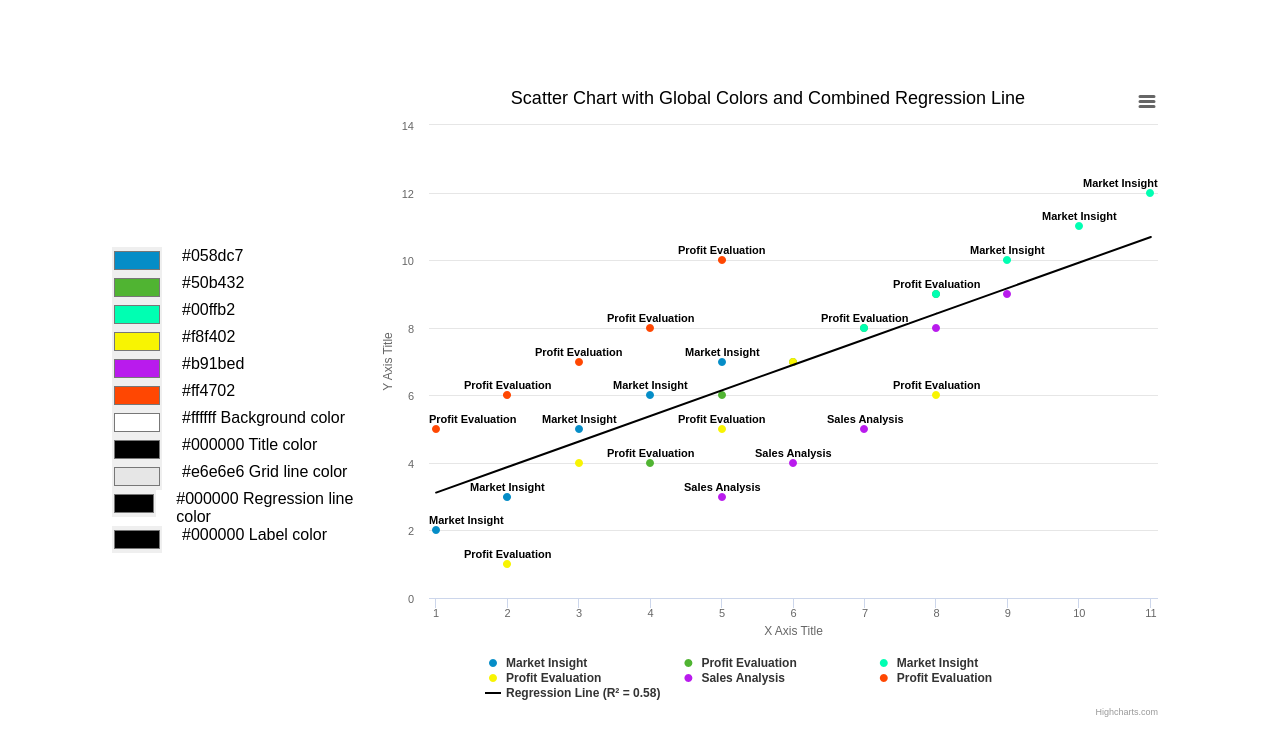
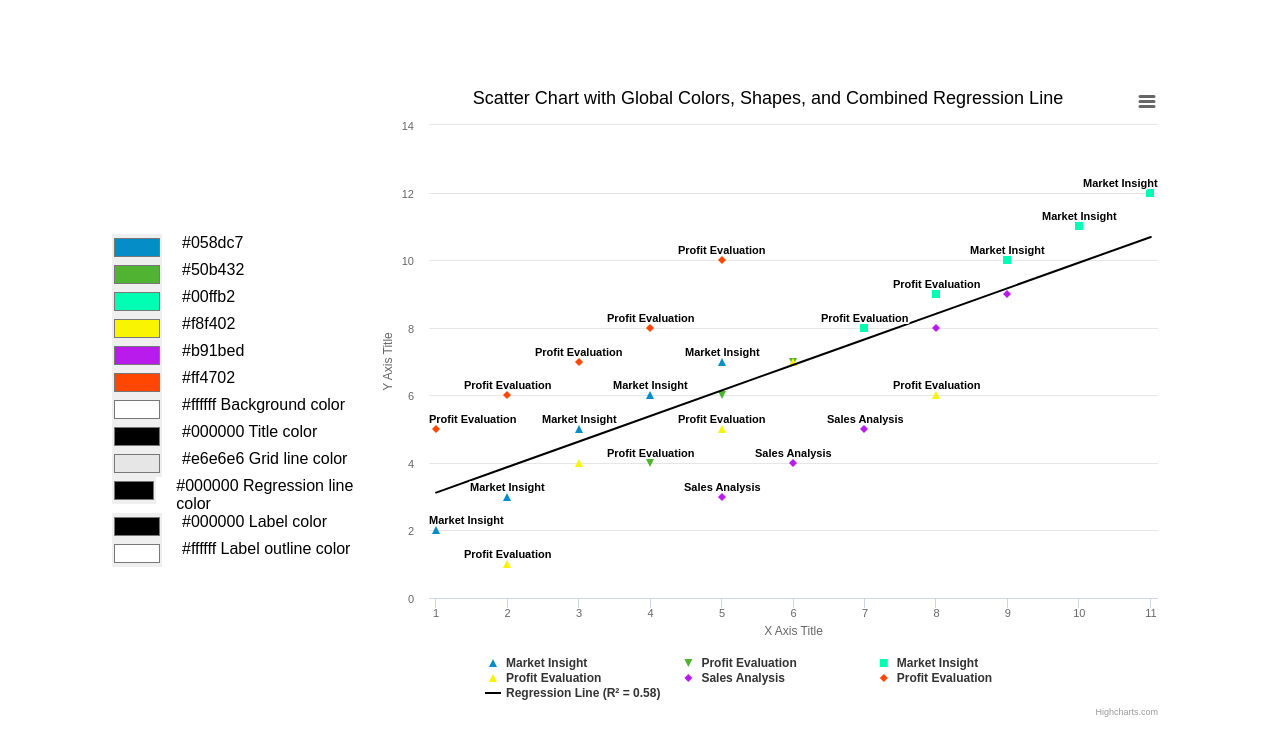
Before and after one commit to Samuel-Stjernstrom-Gimse/highchartsColorPicker, a plain HTML site: page index.html in a window 1280 px wide. Drawn offline with nearby package versions, Linux system fonts and the light colour scheme.

Commit message:
add labels

```diff
--- a/script.js
+++ b/script.js
@@ -13,6 +13,7 @@ let titleColor = '#000000'; // Default title color
 let gridLineColor = '#e6e6e6'; // Default grid line color
 let regressionLineColor = '#000000'; // Default regression line color
 let labelColor = '#000000'; // Default series label color
+let labelOutlineColor = '#ffffff'; // Default label outline color
 
 const target = document.getElementById('color-pickers');
 
@@ -20,6 +21,12 @@ const target = document.getElementById('color-pickers');
 const getRandomTitle = () => {
     const titles = ['Growth Trend', 'Sales Analysis', 'Market Insight', 'Revenue Forecast', 'Data Summary', 'Profit Evaluation'];
     return titles[Math.floor(Math.random() * titles.length)];
+};
+
+// Function to randomly assign shapes to the points
+const getRandomShape = () => {
+    const shapes = ['circle', 'square', 'diamond', 'triangle', 'triangle-down'];
+    return shapes[Math.floor(Math.random() * shapes.length)];
 };
 
 // Helper function for linear regression and R² calculation
@@ -113,6 +120,13 @@ const labelColorPicker = createColorPicker('Label color', labelColor, (value) =>
 });
 target.appendChild(labelColorPicker);
 
+// Label outline (stroke) color picker
+const labelOutlineColorPicker = createColorPicker('Label outline color', labelOutlineColor, (value) => {
+    labelOutlineColor = value;
+    makeChart();
+});
+target.appendChild(labelOutlineColorPicker);
+
 // Utility function to create a color picker with a label
 function createColorPicker(labelText, initialColor, onChangeCallback) {
     const colorPicker = document.createElement('input');
@@ -170,7 +184,7 @@ const makeChart = () => {
             backgroundColor: bgColor // Background color set here
         },
         title: {
-            text: 'Scatter Chart with Global Colors and Combined Regression Line',
+            text: 'Scatter Chart with Global Colors, Shapes, and Combined Regression Line',
             style: {
                 color: titleColor // Title color set here
             }
@@ -193,13 +207,14 @@ const makeChart = () => {
                 name: series.name,
                 data: series.data,
                 marker: {
-                    symbol: 'circle'
+                    symbol: getRandomShape() // Random shape for each series
                 },
                 dataLabels: {
                     enabled: true, // Always show plot labels
                     format: '{series.name}', // Show the series name
                     style: {
-                        color: labelColor // Apply the color chosen for labels
+                        color: labelColor, // Apply the color chosen for labels
+                        textOutline: `2px ${labelOutlineColor}` // Apply the stroke (outline) color
                     }
                 }
             })),
```
Also changed, not shown: index.html (+0 -2 lines).
